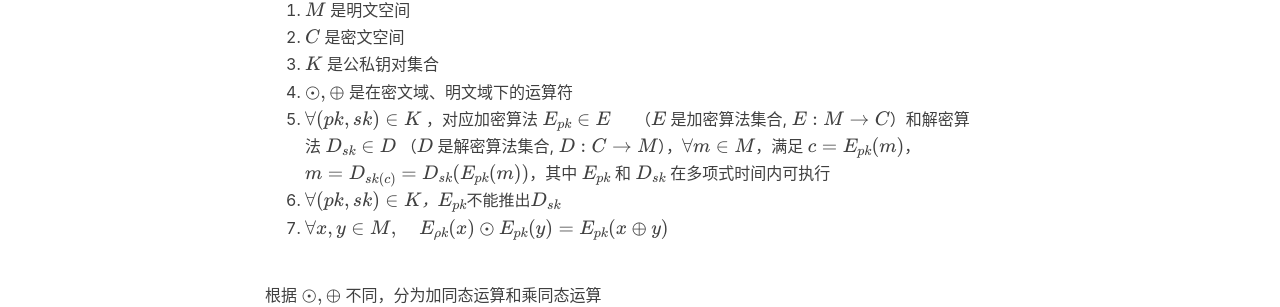
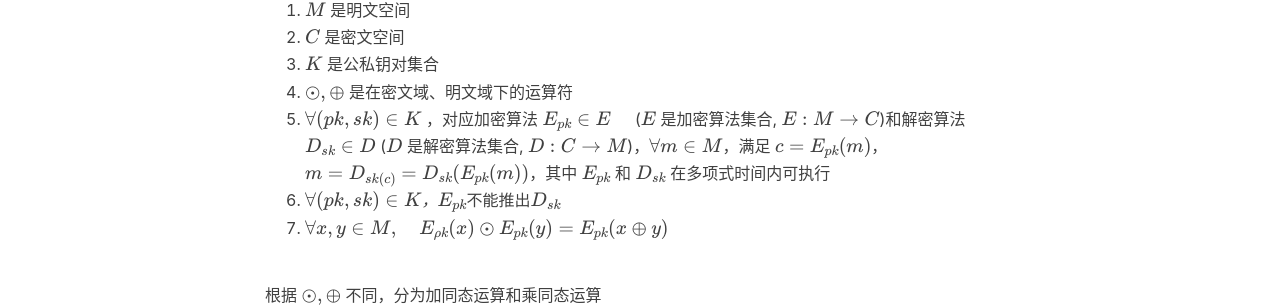
Before and after one commit to Devil-fire/Devil-fire.github.io, a Jekyll site: the page built from _posts/2021-8-16-同态加密.md, in a window 1280 px wide. Shown: the part 686-993 px from the top of the page. Built offline with Jekyll 4.4.1, drawn with Linux system fonts in a browser that asks for light colours; nearby versions of some CDN libraries; formulas are drawn with MathJax 3; comment, search, counter and statistics services are not loaded.

```diff
--- a/_posts/2021-8-16-同态加密.md
+++ b/_posts/2021-8-16-同态加密.md
@@ -20,7 +20,7 @@ tags:
 2. $C$ 是密文空间
 3. $K$ 是公私钥对集合
 4. $\odot,\oplus$ 是在密文域、明文域下的运算符
-5. $\forall (pk,sk)\in K$ ，对应加密算法 $E_{pk} \in E \quad$ （$E$ 是加密算法集合, $E: M \rightarrow C$）和解密算法 $D_{sk} \in D$ （$D$ 是解密算法集合, $D: C \rightarrow M$），$\forall m \in M$，满足 $c=E_{pk}(m)$，$m=D_{sk(c)}=D_{sk}(E_{pk}(m))$，其中 $E_{pk}$ 和 $D_{sk}$ 在多项式时间内可执行
+5. $\forall (pk,sk)\in K$ ，对应加密算法 $E_{pk} \in E \quad$ ($E$ 是加密算法集合, $E: M \rightarrow C$)和解密算法 $D_{sk} \in D$ ($D$ 是解密算法集合, $D: C \rightarrow M$)，$\forall m \in M$，满足 $c=E_{pk}(m)$，$m=D_{sk(c)}=D_{sk}(E_{pk}(m))$，其中 $E_{pk}$ 和 $D_{sk}$ 在多项式时间内可执行
 6. $\forall (pk,sk)\in K，E_{pk}不能推出D_{sk}$
 7. $\forall x, y \in M, \quad E_{\rho k}(x) \odot E_{p k}(y)=E_{p k}(x \oplus y)$
 
```
